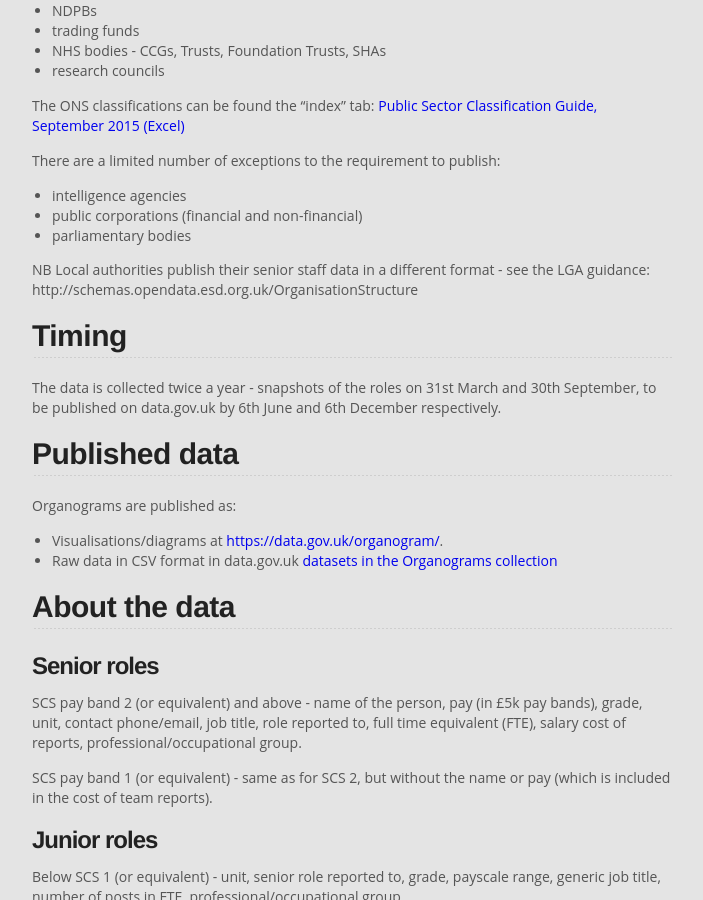
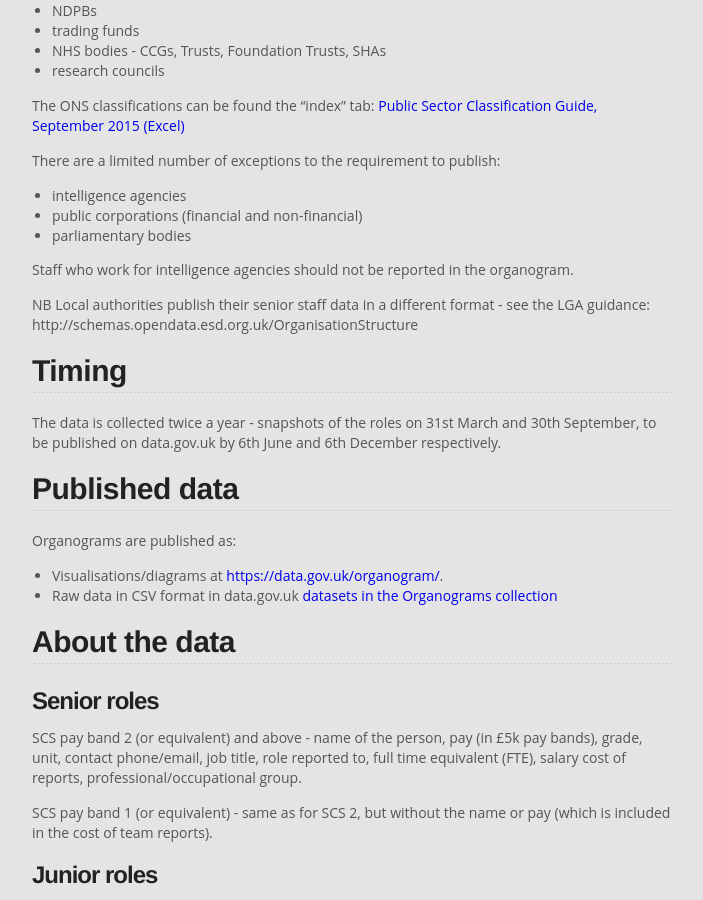
Before and after one commit to datagovuk/guidance, a Jekyll site: the page built from organogram-data.md, in a window 1280 px wide and 900 px high, scrolled down 632 px. Shown: the whole window, without its empty margins (288-991 px from the left). Built offline with Jekyll 4.4.1, drawn with Linux system fonts in a browser that asks for light colours; comment, search, counter and statistics services are not loaded.

Commit message:
Update organogram-data.md

```diff
--- a/organogram-data.md
+++ b/organogram-data.md
@@ -28,6 +28,8 @@ There are a limited number of exceptions to the requirement to publish:
  * intelligence agencies
  * public corporations (financial and non-financial)
  * parliamentary bodies
+
+Staff who work for intelligence agencies should not be reported in the organogram.
 
 NB Local authorities publish their senior staff data in a different format - see the LGA guidance: http://schemas.opendata.esd.org.uk/OrganisationStructure
 
```
